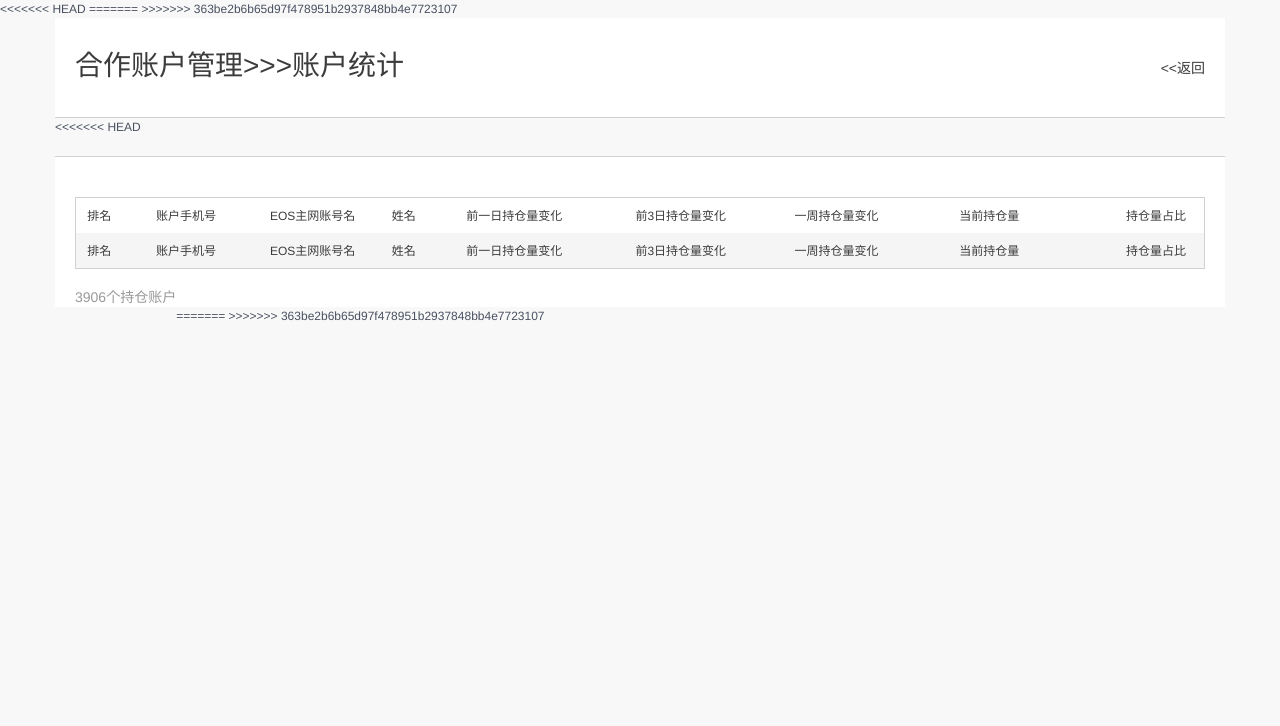
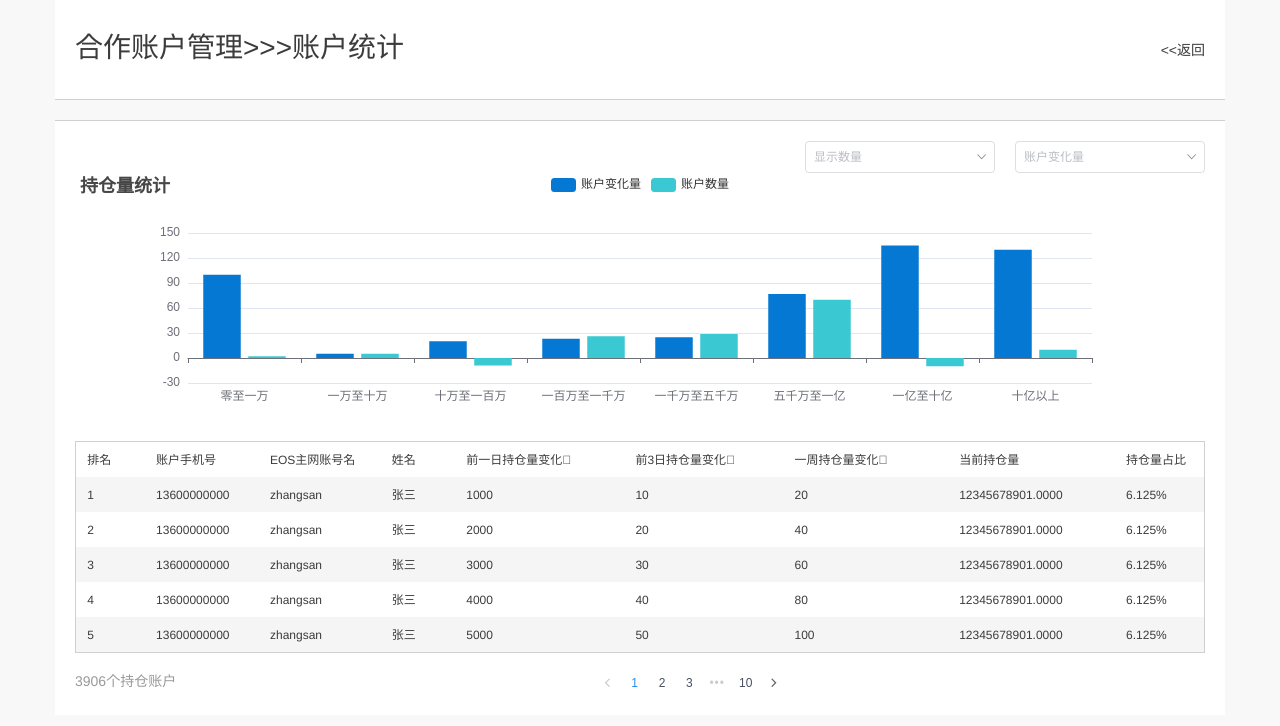
Before and after one commit to yuhanChu/work, a website: page app/zhanghutongji.html in a window 1280 px wide. Drawn offline with nearby package versions, Linux system fonts and the light colour scheme; a small style sheet from the web is missing; files whose address does not match are found by name.

Commit message:
18.7.6 15:30

```diff
--- a/app/scss/zhanghutongji.scss
+++ b/app/scss/zhanghutongji.scss
@@ -152,7 +152,6 @@ body {
         transform: translateY(-50%);
         right: 20px;
     }
-<<<<<<< HEAD
 }
 
 .statistical-content {
@@ -176,6 +175,17 @@ body {
                 float: left;
                 @include font(12px, #3c3c3c);
                 line-height: 20px;
+                word-break: break-all;
+                i {
+                    font-size: 12px;
+                    cursor: pointer;
+                }
+                .icon-sanjiaodown:before {
+                    content: "\e6b5" !important;
+                }
+                .r180 {
+                    transform: rotate(180deg);
+                }
             }
             .li1 {
                 width: 6.1%;
@@ -196,32 +206,26 @@ body {
                 width: 6.6%;
                 padding-left: 1%
             }
-            ;
             .li5 {
                 width: 15%;
-                padding-left: 1%
+                padding-left: 1%;
             }
-            ;
             .li6 {
                 width: 14.1%;
                 padding-left: 1%
             }
-            ;
             .li7 {
                 width: 14.6%;
                 padding-left: 1%
             }
-            ;
             .li8 {
                 width: 14.8%;
                 padding-left: 1%
             }
-            ;
             .li9 {
                 width: 7.2%;
                 padding-left: 1%
             }
-            ;
         }
 
         .statistical-list {
@@ -239,6 +243,8 @@ body {
         margin-top: 18px;
     }
 }
+
+
 
 /* 分页样式修改 */
 
@@ -279,6 +285,4 @@ body {
 .ivu-page-item-active a,
 .ivu-page-item-active:hover a {
     color: #2d8cf0
-=======
->>>>>>> 363be2b6b65d97f478951b2937848bb4e7723107
 }
--- a/app/zhanghutongji.html
+++ b/app/zhanghutongji.html
@@ -6,27 +6,23 @@
     <title>账户统计</title>
     <link rel="stylesheet" type="text/css" href="//at.alicdn.com/t/font_313597_z7iqhm7i5wc.css">
     <link rel="stylesheet" type="text/css" href="css/iview.css">
-<<<<<<< HEAD
     <link rel="stylesheet" type="text/css" href="css/zhanghutongji.css">
-=======
-    <link rel="stylesheet" type="text/css" href="css/addshifangguize.css">
->>>>>>> 363be2b6b65d97f478951b2937848bb4e7723107
 </head>
 
 <body>
     <div id="app">
         <div class="head">合作账户管理>>>账户统计 <a href="javascript:;" class="back">&lt;&lt;返回</a></div>
-<<<<<<< HEAD
         <div class="statistical-content">
             <div class="echart-box clearfix">
                 <template>
-                    <i-select style="width:190px;float: right" placeholder="账户变化量">
-                        <i-option v-for="item in variation" :value="item.value">{{ item.label }}</i-option>
+                    <i-select style="width:190px;float: right" placeholder="账户变化量" @on-change="dayChange">
+                        <i-option v-for="item in variationList" :value="item.value">{{ item.label }}</i-option>
                     </i-select>
-                    <i-select style="width:190px;float: right;margin-right:20px;" placeholder="显示数量">
+                    <i-select style="width:190px;float: right;margin-right:20px;" placeholder="显示数量" @on-change="numChange">
                         <i-option v-for="item in numList" :value="item.value">{{ item.label }}</i-option>
                     </i-select>
                 </template>
+                <div id="container" style="height: 100%;margin-top:32px;"></div>
             </div>
             <div class="statistical-list-box">
                 <ul class="statistical-nav clearfix">
@@ -34,23 +30,23 @@
                     <li class="li2">账户手机号</li>
                     <li class="li3">EOS主网账号名</li>
                     <li class="li4">姓名</li>
-                    <li class="li5">前一日持仓量变化</li>
-                    <li class="li6">前3日持仓量变化</li>
-                    <li class="li7">一周持仓量变化</li>
+                    <li class="li5">前一日持仓量变化 <i class="iconfont icon-sanjiaodown"></i></li>
+                    <li class="li6">前3日持仓量变化 <i class="iconfont icon-sanjiaodown"></i></li>
+                    <li class="li7">一周持仓量变化 <i class="iconfont icon-sanjiaodown"></i></li>
                     <li class="li8">当前持仓量</li>
                     <li class="li9">持仓量占比</li>
                 </ul>
                 <div class="list-box">
-                    <ul class="statistical-list clearfix" v-for="it in dataList">
-                        <li class="li1">排名</li>
-                        <li class="li2">账户手机号</li>
-                        <li class="li3">EOS主网账号名</li>
-                        <li class="li4">姓名</li>
-                        <li class="li5">前一日持仓量变化</li>
-                        <li class="li6">前3日持仓量变化</li>
-                        <li class="li7">一周持仓量变化</li>
-                        <li class="li8">当前持仓量</li>
-                        <li class="li9">持仓量占比</li>
+                    <ul class="statistical-list clearfix" v-for="(it,k) in dataList">
+                        <li class="li1" v-text="k+1">1</li>
+                        <li class="li2">13600000000</li>
+                        <li class="li3">zhangsan</li>
+                        <li class="li4">张三</li>
+                        <li class="li5" v-text="(k+1)*1000">+12345678901.0000</li>
+                        <li class="li6" v-text="(k+1)*10">-12345678901.0000</li>
+                        <li class="li7" v-text="(k+1)*20">-12345678901.0000</li>
+                        <li class="li8">12345678901.0000</li>
+                        <li class="li9">6.125%</li>
                     </ul>
                 </div>
             </div>
@@ -61,8 +57,6 @@
                 </template>
             </div>
         </div>
-=======
->>>>>>> 363be2b6b65d97f478951b2937848bb4e7723107
     </div>
 </body>
 <script type="text/javascript" src="js/jq.js"></script>
@@ -75,26 +69,70 @@ var app = new Vue({
     el: '#app',
     data: {
         list: [{ value: '1', label: 'ETH' }, { value: '2', label: 'RMB' }],
-<<<<<<< HEAD
-        variation:[{value:'1',label:'按昨日'},{value:'2',label:'按三日'},{value:'3',label:'按一周'}],
-        numList:[{value:'1',label:'显示数量'},{value:'2',label:'显示比例'}],
-=======
->>>>>>> 363be2b6b65d97f478951b2937848bb4e7723107
+        variationList: [{ value: '1', label: '按昨日' }, { value: '2', label: '按三日' }, { value: '3', label: '按一周' }],
+        numList: [{ value: '1', label: '显示数量' }, { value: '2', label: '显示比例' }],
         dataList: [1, 2, 3, 4, 5],
         introduceShow: false,
         promptShow: false,
-        cur: 2
+        cur: 2,
+        variation:'',
+        num:'',
     },
-<<<<<<< HEAD
-    methods: {},
-});
-=======
-    methods:{
+    methods: {
+        dayChange(res) {
+            this.variation = res;
+        },
+        numChange(res) {
+            this.num = res;
+        }
     },
 });
 
+var dom = document.getElementById("container");
+var myChart = echarts.init(dom);
+var app = {};
+option = null;
+option = {
+    title: {
+        text: '持仓量统计',
+    },
+    tooltip: {
+        trigger: 'axis'
+    },
+    legend: {
+        data: ['账户变化量', '账户数量']
+    },
+    toolbox: {
+        show: false,
+    },
+    calculable: true,
+    xAxis: [{
+        type: 'category',
+        data: ['零至一万', '一万至十万', '十万至一百万', '一百万至一千万', '一千万至五千万', '五千万至一亿', '一亿至十亿', '十亿以上']
+    }],
+    yAxis: [{
+        type: 'value',
+    }],
+    series: [{
+            name: '账户变化量',
+            type: 'bar',
+            color:'#0478d2',
+            data: [100, 5, 20, 23, 25, 76.7, 135,130],
 
->>>>>>> 363be2b6b65d97f478951b2937848bb4e7723107
+        },
+        {
+            name: '账户数量',
+            color:'#3ac8d3',
+            type: 'bar',
+            data: [2, 5, -9, 26, 28.7, 70, -10,10],
+
+
+        }
+    ]
+};
+if (option && typeof option === "object") {
+    myChart.setOption(option, true);
+}
 </script>
 
 </html>
```
Also changed, not shown: app/addshifangguize.html (+9 -8 lines), app/addzhanghu.html (+29 -10 lines), app/css/zhanghutongji.css, 1 other file.
